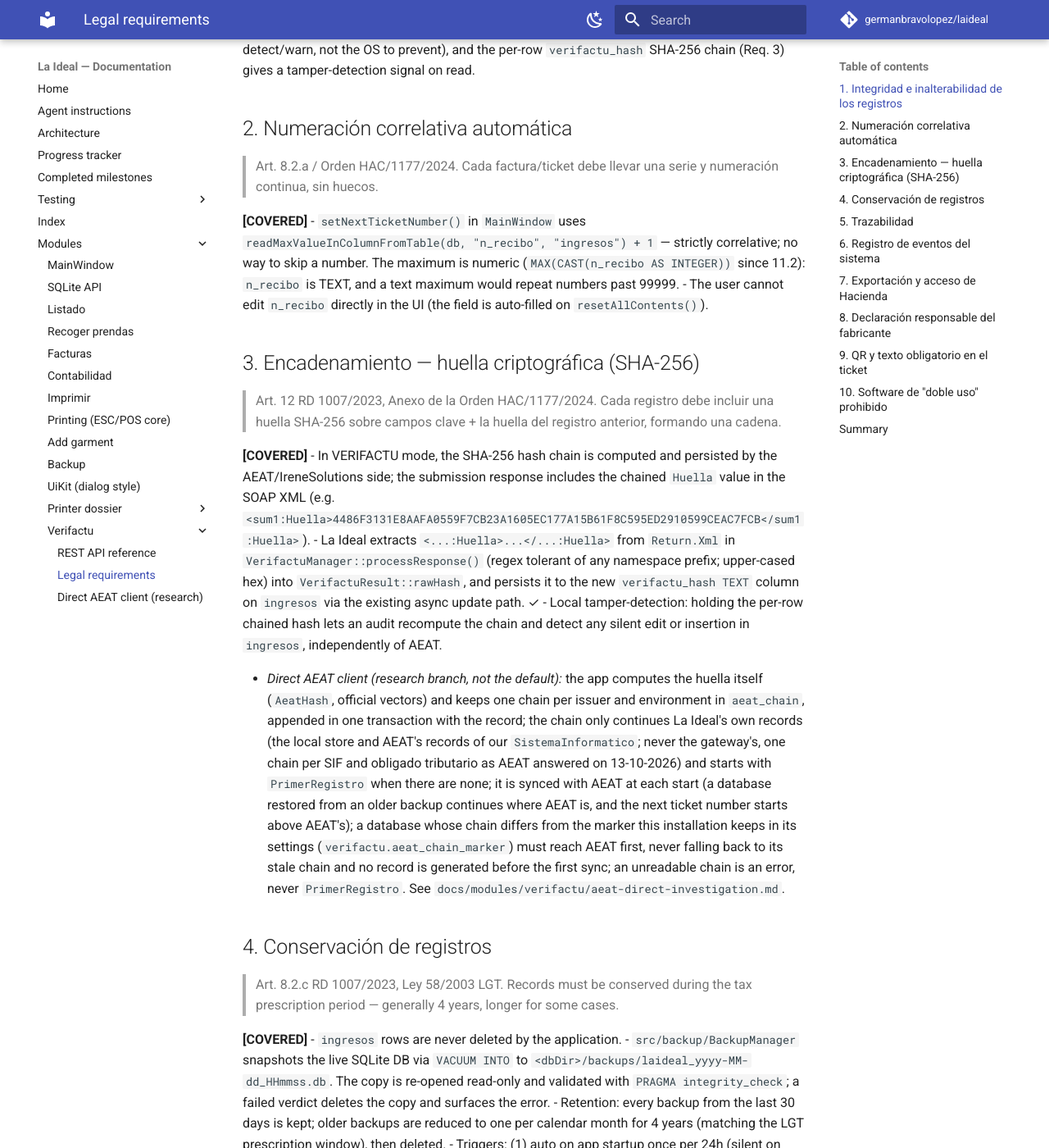
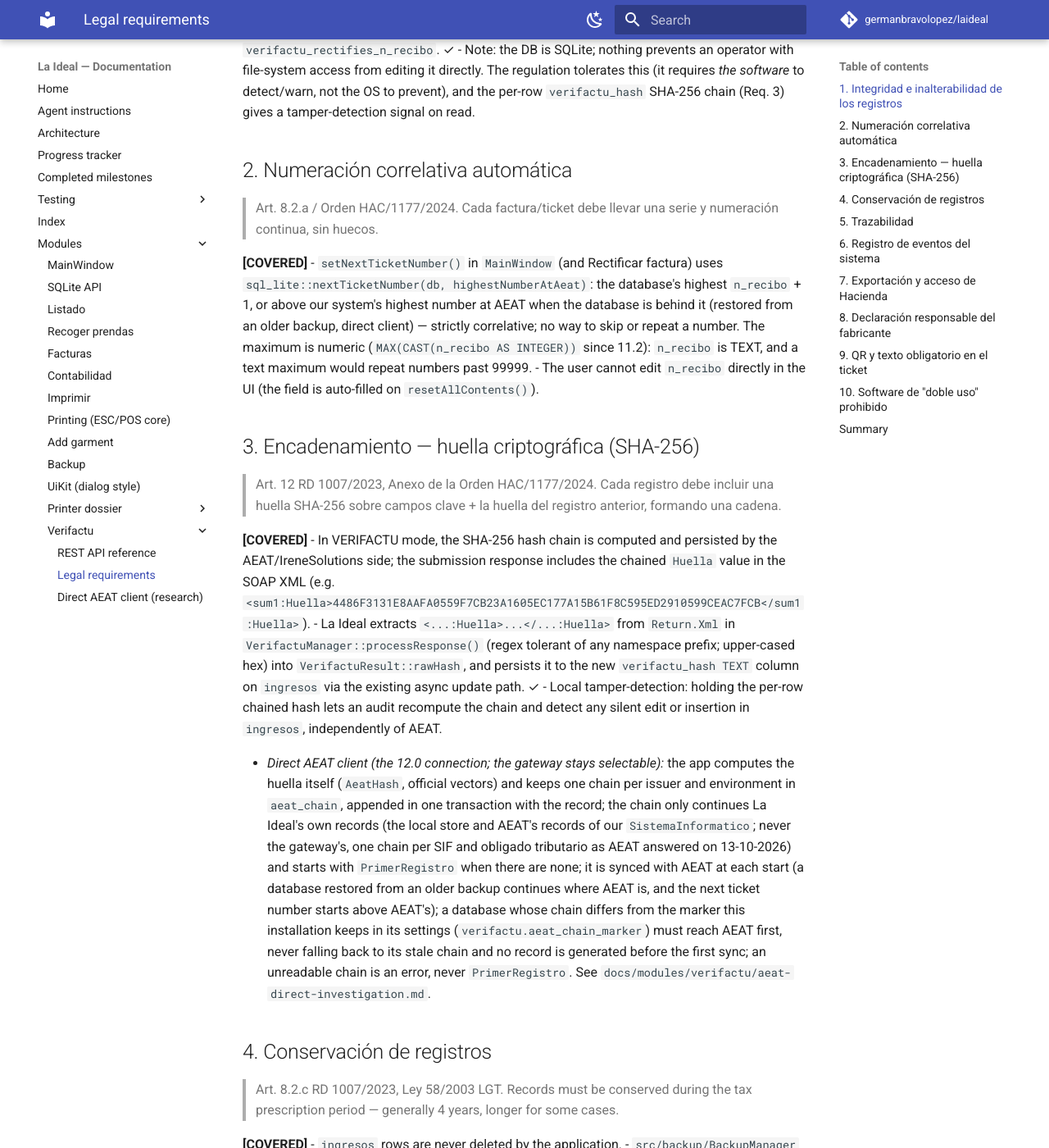
Before and after one commit to germanbravolopez/laideal, an MkDocs documentation site: the page built from docs/modules/verifactu/verifactu-requirements.md, in a window 1280 px wide and 1400 px high, scrolled down 1695 px. Shown: the whole window at 82% size. Built offline with MkDocs 1.6.1 and Material for MkDocs 9.7.7, drawn with Linux system fonts in a browser that asks for light colours; comment, search, counter and statistics services are not loaded; some of the changed text lies outside the part shown.

Commit message:
docs: Verifactu requirements and module README brought in line with the 12.0 review fixes (numbering above AEAT, the direct client as the 12.0 connection, pending/refused rectificativas)

```diff
--- a/docs/modules/verifactu/verifactu-requirements.md
+++ b/docs/modules/verifactu/verifactu-requirements.md
@@ -19,7 +19,7 @@
 **[COVERED]**
 - `Listado::on_actionEliminar_fila_triggered()` blocks row deletion when `tableName == "ingresos"` (the invoices table). No UI path can delete a submitted invoice. ✓
 - `Listado::populateTable()` calls `setEditTriggers(NoEditTriggers)` on the `ingresos` view, so no UI path can inline-edit any column either - all changes must flow through RecogPrendas / CancelInvoiceDialog / RectifyInvoiceDialog, which keep AEAT and the accounting lock in sync. ✓
-- Insert-and-submit paths are ticket save (MainWindow), Cobrar (PayDialog), Añadir nuevas prendas with a paid garment (AddGarment → MainWindow, only on a ticket with no paid garment, re-checked at save) and the rectificativa; a reply is written back by `updateTicketVerifactuFields`, which never rewrites a row already `ENVIADA`, `ANULADA` or `RECTIFICADA` (a late duplicate rejection cannot wipe a registered invoice's CSV / payload / Huella).
+- Insert-and-submit paths are ticket save (MainWindow), Cobrar (PayDialog), Añadir nuevas prendas with a paid garment (AddGarment → MainWindow, only on a ticket with no paid garment, re-checked at save) and the rectificativa; a reply is written back by `updateTicketVerifactuFields`, which never rewrites a row already `ENVIADA`, `ANULADA` or `RECTIFICADA` (and `markTicketRectified` never marks a row already `ANULADA` or `RECTIFICADA`; a ticket with a rectificativa still `PENDIENTE` cannot be rectified or cancelled again) (a late duplicate rejection cannot wipe a registered invoice's CSV / payload / Huella).
 - An m2 garment without its size (`garmentUnmeasured`) is never invoiced: the main window refuses saving such a ticket as paid and Cobrar refuses charging it, because the invoice would reach AEAT at 0 with its amounts frozen. A ticket saved as paid sends exactly the sum of the rows it stored; a negative hand-typed price is refused.
 - The amount of a paid / sent row cannot be edited: the `sql_lite` amount writers (size, quantity, service, manual price) refuse it themselves, besides the read-only Recogida fields. From 11.0 every amount is stored in cents, the value charged and sent (`moneyText`); open amounts stored earlier with three decimals are rounded by `migrateDatabase` (in the shop only from 11.2: the 11.0 / 11.1 guard compared the TEXT `edit_lock` wrongly and matched nothing), paid ones (already sent) are kept as stored.
 - Separar prendas (Recogida) on a paid row moves garments to a new row that copies the original's `verifactu_*` columns, giving the split-off part its `importe` in cents and the original the exact remainder, so the invoice's rows keep the stored total (`sql_lite::splitGarmentRow`; refused on a row locked by Contabilidad).
@@ -32,7 +32,7 @@
 > Art. 8.2.a / Orden HAC/1177/2024. Cada factura/ticket debe llevar una serie y numeración continua, sin huecos.
 
 **[COVERED]**
-- `setNextTicketNumber()` in `MainWindow` uses `readMaxValueInColumnFromTable(db, "n_recibo", "ingresos") + 1` — strictly correlative; no way to skip a number. The maximum is numeric (`MAX(CAST(n_recibo AS INTEGER))` since 11.2): `n_recibo` is TEXT, and a text maximum would repeat numbers past 99999.
+- `setNextTicketNumber()` in `MainWindow` (and Rectificar factura) uses `sql_lite::nextTicketNumber(db, highestNumberAtAeat)`: the database's highest `n_recibo` + 1, or above our system's highest number at AEAT when the database is behind it (restored from an older backup, direct client) — strictly correlative; no way to skip or repeat a number. The maximum is numeric (`MAX(CAST(n_recibo AS INTEGER))` since 11.2): `n_recibo` is TEXT, and a text maximum would repeat numbers past 99999.
 - The user cannot edit `n_recibo` directly in the UI (the field is auto-filled on `resetAllContents()`).
 
 ## 3. Encadenamiento — huella criptográfica (SHA-256)
@@ -44,7 +44,7 @@
 - La Ideal extracts `<...:Huella>...</...:Huella>` from `Return.Xml` in `VerifactuManager::processResponse()` (regex tolerant of any namespace prefix; upper-cased hex) into `VerifactuResult::rawHash`, and persists it to the new `verifactu_hash TEXT` column on `ingresos` via the existing async update path. ✓
 - Local tamper-detection: holding the per-row chained hash lets an audit recompute the chain and detect any silent edit or insertion in `ingresos`, independently of AEAT.
 
-- *Direct AEAT client (research branch, not the default):* the app computes the huella itself (`AeatHash`, official vectors) and keeps one chain per issuer and environment in `aeat_chain`, appended in one transaction with the record; the chain only continues La Ideal's own records (the local store and AEAT's records of our `SistemaInformatico`; never the gateway's, one chain per SIF and obligado tributario as AEAT answered on 13-10-2026) and starts with `PrimerRegistro` when there are none; it is synced with AEAT at each start (a database restored from an older backup continues where AEAT is, and the next ticket number starts above AEAT's); a database whose chain differs from the marker this installation keeps in its settings (`verifactu.aeat_chain_marker`) must reach AEAT first, never falling back to its stale chain and no record is generated before the first sync; an unreadable chain is an error, never `PrimerRegistro`. See `docs/modules/verifactu/aeat-direct-investigation.md`.
+- *Direct AEAT client (the 12.0 connection; the gateway stays selectable):* the app computes the huella itself (`AeatHash`, official vectors) and keeps one chain per issuer and environment in `aeat_chain`, appended in one transaction with the record; the chain only continues La Ideal's own records (the local store and AEAT's records of our `SistemaInformatico`; never the gateway's, one chain per SIF and obligado tributario as AEAT answered on 13-10-2026) and starts with `PrimerRegistro` when there are none; it is synced with AEAT at each start (a database restored from an older backup continues where AEAT is, and the next ticket number starts above AEAT's); a database whose chain differs from the marker this installation keeps in its settings (`verifactu.aeat_chain_marker`) must reach AEAT first, never falling back to its stale chain and no record is generated before the first sync; an unreadable chain is an error, never `PrimerRegistro`. See `docs/modules/verifactu/aeat-direct-investigation.md`.
 
 ## 4. Conservación de registros
 
@@ -104,7 +104,7 @@
 - QR is generated by Irene Solutions from the response (`result.qrCode`) and rastered into the ESC/POS receipt by `Imprimir::buildTicket()` (`GS v 0`). `TicketRenderer::printableQr` reads the symbol's module grid back from the pixmap and redraws the same modules at a whole number of dots each, so it measures 30-40 mm as art. 21.1 of the Orden requires (until 12.0 it was scaled smoothly to 192 dots, about 24 mm). URL points to the correct AEAT endpoint per environment (`TESTING` vs `PRODUCTION`, see `VerifactuConfig::getValidationUrl()`). ✓
 - Verification leyenda `Factura verificable en la sede electrónica de la AEAT` is printed immediately below the QR by `TicketRenderer` (centred, in Font A like the rest of the invoice as art. 20.1.b requires, on two lines that fit the 58 mm roll; Font B, the smallest, until 12.0). Guarded by `verifactu_estado == "ENVIADA"` (via `verifactuEstadoToString(VerifactuEstado::Enviada)`) so the claim never appears on PENDIENTE / ERROR / ANULADA rows. Since 11.0 the Imprimir window stays open between prints, so it drops the QR fetched for the previous print at every press (and for each invoice of "Todas las facturas"): a QR is only ever the one of the invoice being printed. ✓
 
-- *Direct AEAT client:* the QR is drawn locally (`AeatQr`, vendored qrcodegen, exactly level M) from the same verification URL. At issue (ticket paid at reception, Cobrar) the factura prints at once, without waiting for AEAT (`TiempoEsperaEnvio` can hold the next submission 60 s): `VerifactuIntegration::qrBeforeReply` returns the QR only once the record is generated, chained and queued, drawn from the stored record (`AeatDirectBackend::queuedRecordQr`: still pending, this issuer, same date and amount - never for a stale record under a reused number); that print carries the leyenda while the row is PENDIENTE (`Imprimir::verifactuIssued`), as a VERI\*FACTU invoice does whether or not AEAT has answered yet. A reprint before AEAT answers (Imprimir factura) draws the same queued record's QR with its leyenda (`Imprimir::resolveQrCode` → `qrBeforeReply`); with the gateway a PENDIENTE invoice still has no QR until its CSV. A refusal arriving after that print is shown in the result panel, and the main window's status bar keeps the count of refused invoices until they are resent with the same data.
+- *Direct AEAT client:* the QR is drawn locally (`AeatQr`, vendored qrcodegen, exactly level M) from the same verification URL. At issue (ticket paid at reception, Cobrar) the factura prints at once, without waiting for AEAT (`TiempoEsperaEnvio` can hold the next submission 60 s): `VerifactuIntegration::qrBeforeReply` returns the QR only once the record is generated, chained and queued, drawn from the stored record (`AeatDirectBackend::queuedRecordQr`: still pending, this issuer, same date and amount - never for a stale record under a reused number); that print carries the leyenda while the row is PENDIENTE (`Imprimir::verifactuIssued`), as a VERI\*FACTU invoice does whether or not AEAT has answered yet. A reprint before AEAT answers (Imprimir factura) draws the same queued record's QR with its leyenda (`Imprimir::resolveQrCode` → `qrBeforeReply`); with the gateway a PENDIENTE invoice still has no QR until its CSV. A refusal arriving after that print is shown in the result panel, and the main window's status bar keeps the count of refused invoices until they are resent with the same data (a refused rectificativa is redone in Rectificar factura under its own number).
 
 ## 10. Software de "doble uso" prohibido
 
```
Also changed, not shown: docs/modules/verifactu/README.md (+3 -3 lines).
